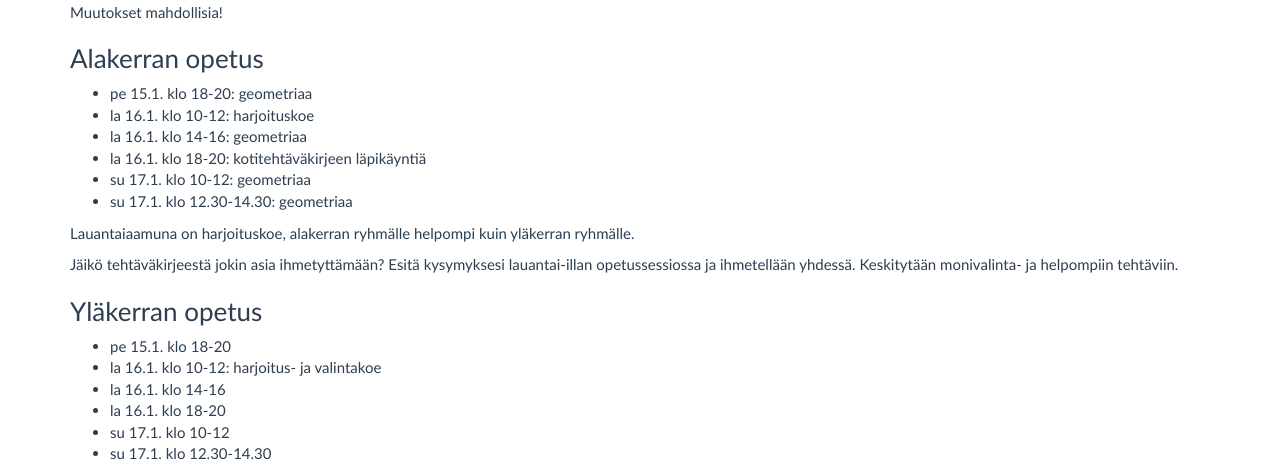
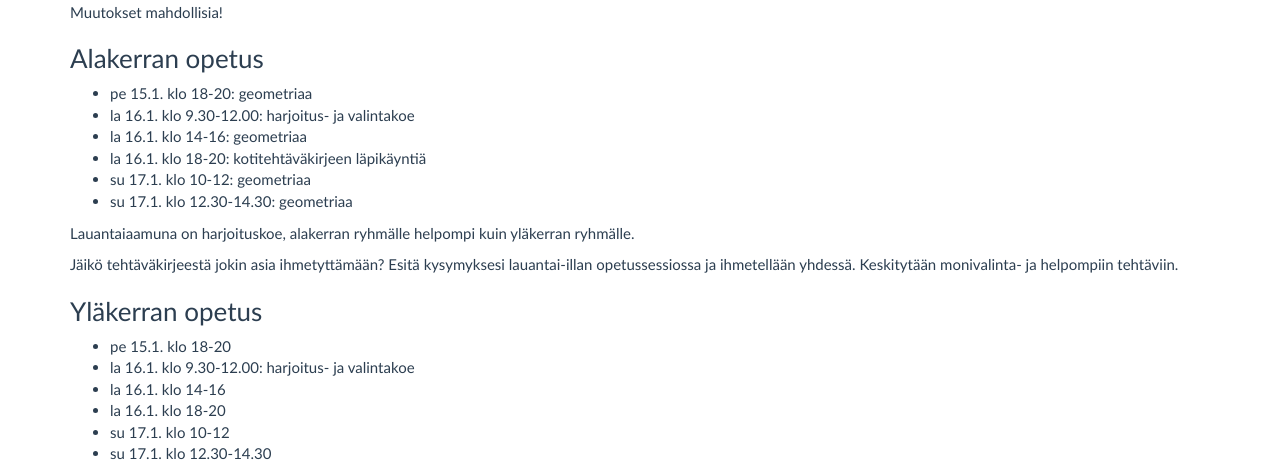
Before and after one commit to matematiikkakilpailut/matematiikkakilpailut.github.io, a Jekyll site: the page built from aikataulu/2021W02/index.md, in a window 1280 px wide. Shown: the part 465-930 px from the top of the page. Built offline with Jekyll 4.4.1, drawn with Linux system fonts in a browser that asks for light colours.

Commit message:
Update index.md

```diff
--- a/aikataulu/2021W02/index.md
+++ b/aikataulu/2021W02/index.md
@@ -69,7 +69,7 @@ Muutokset mahdollisia!
 ### Alakerran opetus
 
 - pe 15.1. klo 18-20: geometriaa
-- la 16.1. klo 10-12: harjoituskoe
+- la 16.1. klo 9.30-12.00: harjoitus- ja valintakoe
 - la 16.1. klo 14-16: geometriaa
 - la 16.1. klo 18-20: kotitehtäväkirjeen läpikäyntiä
 - su 17.1. klo 10-12: geometriaa
@@ -82,7 +82,7 @@ Jäikö tehtäväkirjeestä jokin asia ihmetyttämään? Esitä kysymyksesi laua
 ### Yläkerran opetus
 
 - pe 15.1. klo 18-20
-- la 16.1. klo 10-12: harjoitus- ja valintakoe
+- la 16.1. klo 9.30-12.00: harjoitus- ja valintakoe
 - la 16.1. klo 14-16
 - la 16.1. klo 18-20
 - su 17.1. klo 10-12
```
